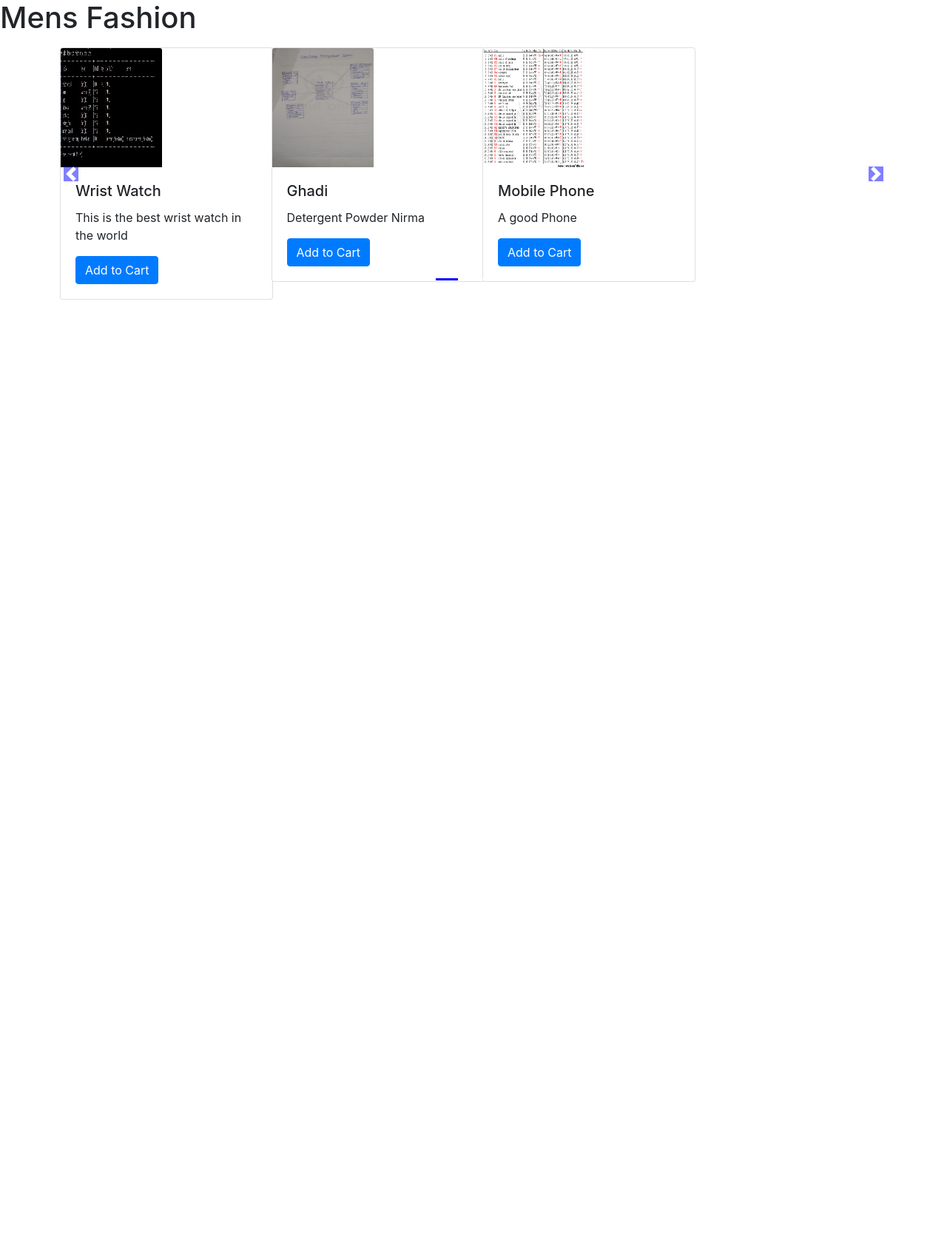
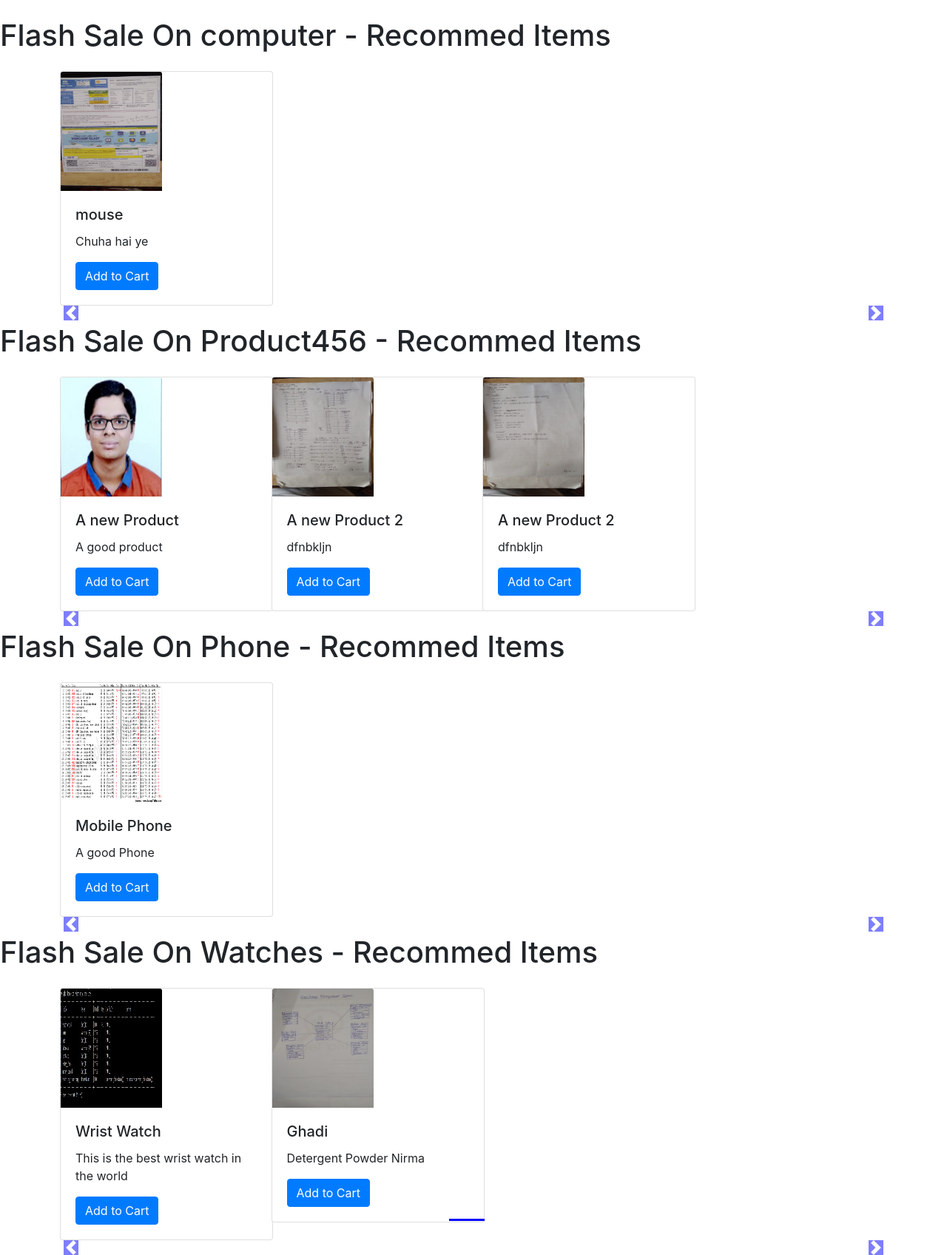
Before and after one commit to Pmparekh2000/Django-Ecommerce, a Django app: page /shop/ in a window 1280 px wide. Shown: the part 56-1752 px from the top of the page at 74% size. Before the commit the page ends 461 px from the top, so only its background shows below. Run offline with Django 3.2, Linux system fonts and the light colour scheme; data comes from the database, SQL or seed files in the repository; both versions use the stored data as it was after the commit; some libraries are stand-ins or nearby versions.

Commit message:
Product Categories with multiple sliders

```diff
--- a/shop/templates/shop/index.html
+++ b/shop/templates/shop/index.html
@@ -22,6 +22,12 @@ body .carousel-control-next-icon {
 background-color: blue;
 }
 
+.carousel-control-prev,
+.carousel-control-next {
+top: auto;
+bottom: auto;
+}
+
 body .carousel-indicators {
 bottom: 0;
 }
@@ -42,16 +48,18 @@ body .no-padding {
 <!-- load static is for loading static files -->
 
 <div class="conatainer">
-<h1>Mens Fashion</h1>
-<div id="demo" class="carousel slide my-3" data-ride="carousel">
+
+  <!-- SlideShow starts here -->
+  {% for product, range, nSlides in allProds %}
+  <!-- print(0) -->
+  <h1 class="my-4">Flash Sale On {{product.0.category}} - Recommed Items</h1>
+  <div id="demo{{forloop.counter}}" class="carousel slide my-3" data-ride="carousel">
     <ul class="carousel-indicators">
-    <li data-target="#demo" data-slide-to="0" class="active"></li>
+      <li data-target="#demo{{forloop.counter}}" data-slide-to="0" class="active"></li>
       {% for i in range %}
-    <li data-target="#demo" data-slide-to="{{i}}"></li>
+      <li data-target="#demo{{forloop.parentloop.counter}}" data-slide-to="{{i}}"></li>
       {% endfor %}
     </ul>
-
-  <!-- SlideShow starts here -->
 
     <div class="container carousel-inner no-padding">
       <div class="carousel-item active">
@@ -88,12 +96,13 @@ body .no-padding {
     </div>
 
     <!-- Left and Right controls for the slide -->
-<a class="carousel-control-prev" href="#demo" data-slide="prev">
+    <a class="carousel-control-prev" href="#demo{{forloop.counter}}" data-slide="prev">
       <span class="carousel-control-prev-icon"></span>
     </a>
-<a class="carousel-control-next" href="#demo" data-slide="next">
+    <a class="carousel-control-next" href="#demo{{forloop.counter}}" data-slide="next">
       <span class="carousel-control-next-icon"></span>
     </a>
+    {%endfor%}
   </div>
   {% endblock %}
 
--- a/shop/views.py
+++ b/shop/views.py
@@ -6,11 +6,25 @@ from math import ceil
 # Create your tests here.
 
 def index(request):
-    products = Product.objects.all()
-    print(products)
-    n = len(products)
-    nSlides = n//4 + ceil((n/4) - (n//4))
-    params = {'nSlide': nSlides, 'range': range(1, nSlides), 'product': products}
+    # products = Product.objects.all()
+    # print(products.0.product_desc)
+    # n = len(products)
+    # nSlides = n//4 + ceil((n/4) - (n//4))
+    # params = {'nSlide': nSlides, 'range': range(1, nSlides), 'product': products}
+    # allProds = [[products, range(1, nSlides), nSlides],
+    #             [products, range(1, nSlides), nSlides]]
+    allProds = []
+    catProds = Product.objects.values('category', 'id')
+    cats = {item['category'] for item in catProds}
+    for cat in cats:
+        prod = Product.objects.filter(category=cat)
+        # The above line forms a list of related categories
+        n = len(prod)
+        nSlides = n//4 + ceil((n/4) - (n//4))
+        # Below we are making list of lists.
+        # Each list has a particular category of product in it
+        allProds.append([prod, range(1, nSlides), nSlides])
+    params = {'allProds': allProds}
     return render(request, 'shop/index.html', params)
 
 def aboutus(request):
```
Also changed, not shown: db.sqlite3, media/shop/images/img-2.jpeg (added), media/shop/images/img-8.jpeg (added), media/shop/images/lite-bill.jpeg (added), media/shop/images/question-2.jpeg (added), media/shop/images/question-4.jpeg (added), media/shop/images/question-4_3clwJys.jpeg (added), media/shop/images/question-6.jpeg (added), media/shop/images/question-6_dnYxPcq.jpeg (added), media/shop/images/snow-flake-schema.jpeg (added), media/shop/images/snow-flake-schema_f0Wg5hJ.jpeg (added). Lines whose indentation alone changed are shown as unchanged.
